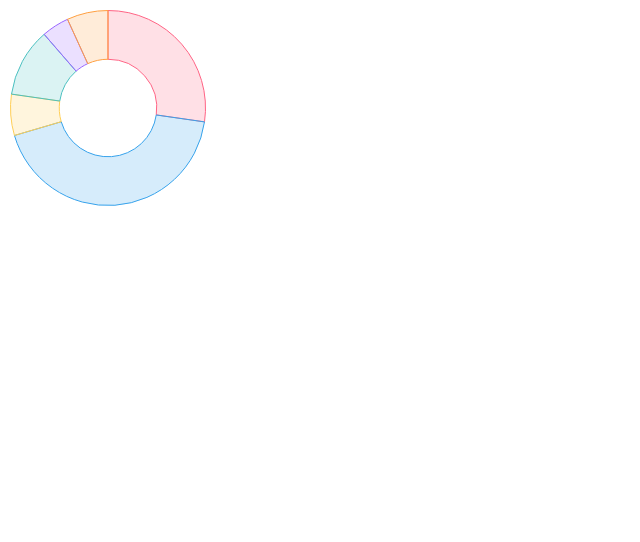
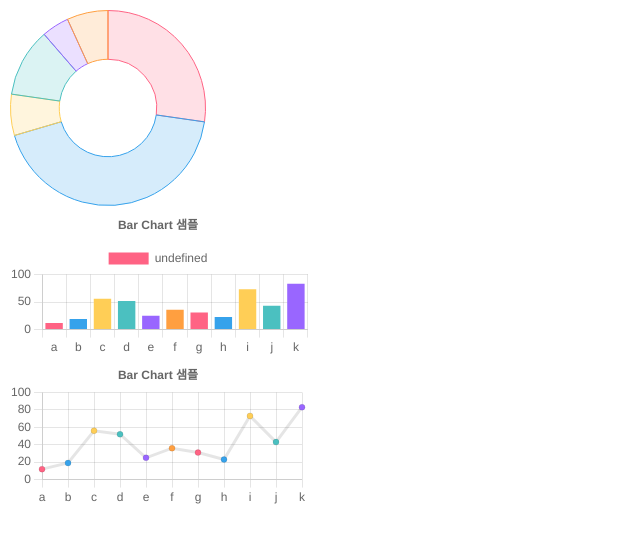
Before and after one commit to kbc1235/front, a React (Vite) app: page / in a window 1280 px wide. Shown: the top 542 px of the page, without its empty margins (0-640 px from the left). Built offline with nearby package versions, Linux system fonts and the light colour scheme.

Commit message:
여러가지 chart 만들기

```diff
--- a/src/App.tsx
+++ b/src/App.tsx
@@ -1,12 +1,15 @@
-import { useState } from "react";
 import CustomDougnutChart from "./components/chart";
+import CustomBarChart from "./components/chartbar";
+import CustomLineChart from "./components/chartLine";
 
 function App() {
-  return (
-    <>
-      <CustomDougnutChart />
-    </>
-  );
+    return (
+        <>
+            <CustomDougnutChart />
+            <CustomBarChart />
+            <CustomLineChart />
+        </>
+    );
 }
 
 export default App;
--- a/src/components/chart.tsx
+++ b/src/components/chart.tsx
@@ -14,17 +14,13 @@ export default function CustomDougnutChart() {
         { label: "Purple", value: 2 },
         { label: "Orange", value: 3 },
     ];
+    const chartValue = { names: [] as string[], values: [] as number[] };
+    const { names, values } = chartData.reduce((data, item) => {
+        data.names.push(item.label);
+        data.values.push(item.value);
+        return data;
+    }, chartValue);
 
-    const { names, values } = chartData.reduce(
-        (data, item) => {
-            data.names.push(item.label);
-            data.values.push(item.value);
-            return data;
-        },
-        { names: [], values: [] }
-    );
-
-    console.log(names, values);
     return (
         <div style={{ width: 200 }}>
             <Doughnut
--- /dev/null
+++ b/src/components/chartbar.tsx
@@ -0,0 +1,68 @@
+import { Chart as ChartJS, CategoryScale, LinearScale, BarElement, Title, Tooltip, Legend } from "chart.js";
+import { Bar } from "react-chartjs-2";
+
+ChartJS.register(CategoryScale, LinearScale, BarElement, Title, Tooltip, Legend);
+
+export default function CustomBarChart() {
+    const chartData = [
+        { label: "a", value: 12 },
+        { label: "b", value: 19 },
+        { label: "c", value: 56 },
+        { label: "d", value: 52 },
+        { label: "e", value: 25 },
+        { label: "f", value: 36 },
+        { label: "g", value: 31 },
+        { label: "h", value: 23 },
+        { label: "i", value: 73 },
+        { label: "j", value: 43 },
+        { label: "k", value: 83 },
+    ];
+
+    const chartValue = { names: [] as string[], values: [] as number[] };
+
+    const { names, values } = chartData.reduce((data, item) => {
+        data.names.push(item.label);
+        data.values.push(item.value);
+        return data;
+    }, chartValue);
+
+    return (
+        <div style={{ width: 300 }}>
+            <Bar
+                options={{
+                    responsive: true,
+                    plugins: {
+                        legend: {
+                            position: "top",
+                        },
+                        title: {
+                            display: true,
+                            text: "Bar Chart 샘플",
+                        },
+                    },
+                }}
+                data={{
+                    labels: names,
+                    datasets: [
+                        {
+                            data: values,
+                            backgroundColor: [
+                                "rgba(255, 99, 132, 1)",
+                                "rgba(54, 162, 235, 1)",
+                                "rgba(255, 206, 86, 1)",
+                                "rgba(75, 192, 192, 1)",
+                                "rgba(153, 102, 255, 1)",
+                                "rgba(255, 159, 64, 1)",
+                                "rgba(255, 99, 132, 1)",
+                                "rgba(54, 162, 235, 1)",
+                                "rgba(255, 206, 86, 1)",
+                                "rgba(75, 192, 192, 1)",
+                                "rgba(153, 102, 255, 1)",
+                            ],
+                        },
+                    ],
+                }}
+            ></Bar>
+        </div>
+    );
+}
--- /dev/null
+++ b/src/components/chartline.tsx
@@ -0,0 +1,78 @@
+import {
+    Chart as ChartJS,
+    CategoryScale,
+    LinearScale,
+    PointElement,
+    LineElement,
+    Title,
+    Tooltip,
+    Legend,
+} from "chart.js";
+import { Line } from "react-chartjs-2";
+
+ChartJS.register(CategoryScale, LinearScale, PointElement, LineElement, Title, Tooltip, Legend);
+
+export default function CustomLineChart() {
+    const chartData = [
+        { label: "a", value: 12 },
+        { label: "b", value: 19 },
+        { label: "c", value: 56 },
+        { label: "d", value: 52 },
+        { label: "e", value: 25 },
+        { label: "f", value: 36 },
+        { label: "g", value: 31 },
+        { label: "h", value: 23 },
+        { label: "i", value: 73 },
+        { label: "j", value: 43 },
+        { label: "k", value: 83 },
+    ];
+
+    const chartValue = { names: [] as string[], values: [] as number[] };
+
+    const { names, values } = chartData.reduce((data, item) => {
+        data.names.push(item.label);
+        data.values.push(item.value);
+        return data;
+    }, chartValue);
+
+    return (
+        <div style={{ width: 300 }}>
+            <Line
+                options={{
+                    responsive: true,
+                    plugins: {
+                        legend: {
+                            position: "top",
+                            display: false,
+                        },
+                        title: {
+                            display: true,
+                            text: "Bar Chart 샘플",
+                        },
+                    },
+                }}
+                data={{
+                    labels: names,
+                    datasets: [
+                        {
+                            data: values,
+                            backgroundColor: [
+                                "rgba(255, 99, 132, 1)",
+                                "rgba(54, 162, 235, 1)",
+                                "rgba(255, 206, 86, 1)",
+                                "rgba(75, 192, 192, 1)",
+                                "rgba(153, 102, 255, 1)",
+                                "rgba(255, 159, 64, 1)",
+                                "rgba(255, 99, 132, 1)",
+                                "rgba(54, 162, 235, 1)",
+                                "rgba(255, 206, 86, 1)",
+                                "rgba(75, 192, 192, 1)",
+                                "rgba(153, 102, 255, 1)",
+                            ],
+                        },
+                    ],
+                }}
+            ></Line>
+        </div>
+    );
+}
```
